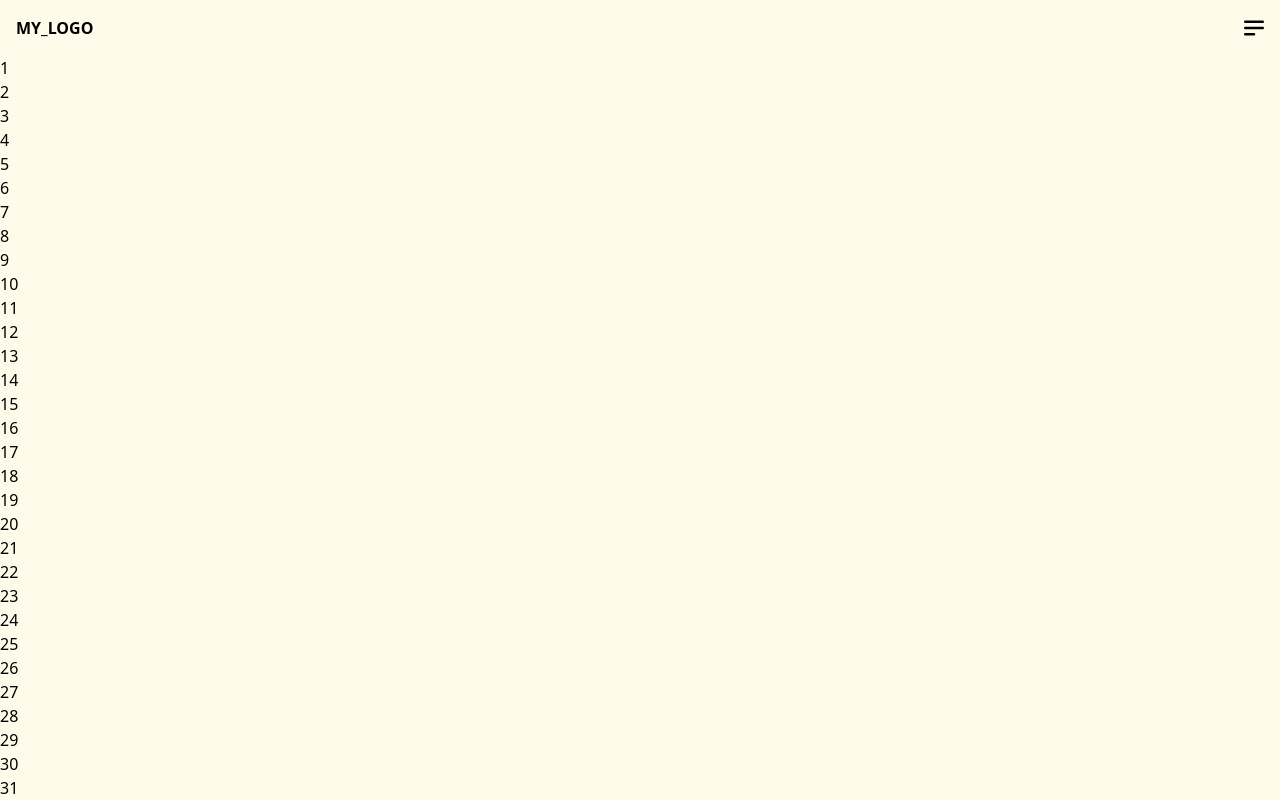
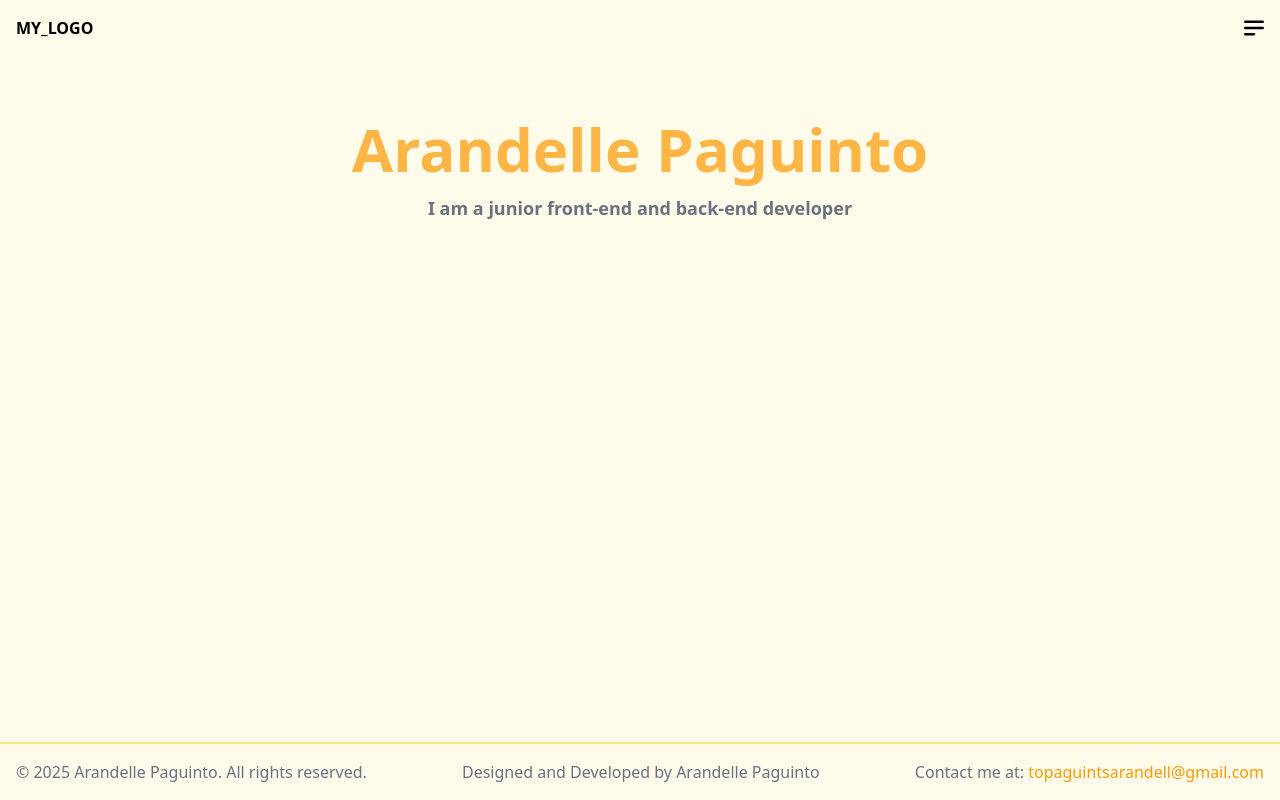
Before and after one commit to Arandelle/My-Porfolio, a React (Vite) app: page / in a window 1280 px wide. Shown: the top 800 px of the page. Built offline with nearby package versions, Linux system fonts and the light colour scheme.

Commit message:
Added content and footer

```diff
--- a/src/App.jsx
+++ b/src/App.jsx
@@ -2,15 +2,15 @@ import React from "react";
 import "./App.css";
 import SampleDesign from "./components/SampleDesign";
 import Header from "./components/Header";
+import Content from "./components/Content";
+import Footer from "./components/Footer";
 
 function App() {
   return (
-    <div className=" bg-amber-50">
+    <div className=" bg-amber-50 flex flex-col min-h-screen">
       <Header />
-      {/* <SampleDesign /> */}
-      {[...Array(100)].map((_,i) => (
-        <div key={i}>{i + 1}</div>
-      ))}
+      <Content />
+      <div className="bottom-0"><Footer /></div>
     </div>
   );
 }
--- /dev/null
+++ b/src/components/Content.jsx
@@ -0,0 +1,14 @@
+import React from 'react';
+import Profile from '../assets/fb-img-nobg.png';
+
+const Content = () => {
+  return (
+    <div className='flex-grow'>
+        <p className='font-extrabold text-amber-500/70 text-center text-[60px] mt-12'>Arandelle Paguinto</p>
+        <p className='text-center text-gray-500 font-bold text-lg'>I am a junior front-end and back-end developer</p>
+
+    </div>
+  )
+}
+
+export default Content
--- /dev/null
+++ b/src/components/Footer.jsx
@@ -0,0 +1,13 @@
+import React from 'react'
+
+const Footer = () => {
+  return (
+    <div className='p-4 border-t-2 border-t-amber-200 flex flex-row justify-between'>
+        <p className=' text-gray-500'>© 2025 Arandelle Paguinto. All rights reserved.</p>
+        <p className=' text-gray-500'>Designed and Developed by Arandelle Paguinto</p>
+        <p className=' text-gray-500'>Contact me at: <a href="mailto: topaguintsarandell@gmail.com" className='text-amber-500'>topaguintsarandell@gmail.com</a> </p>
+    </div>
+  )
+}
+
+export default Footer;
```
Also changed, not shown: src/assets/fb-img-nobg.png (added), src/assets/profile-nobg.png (added).
